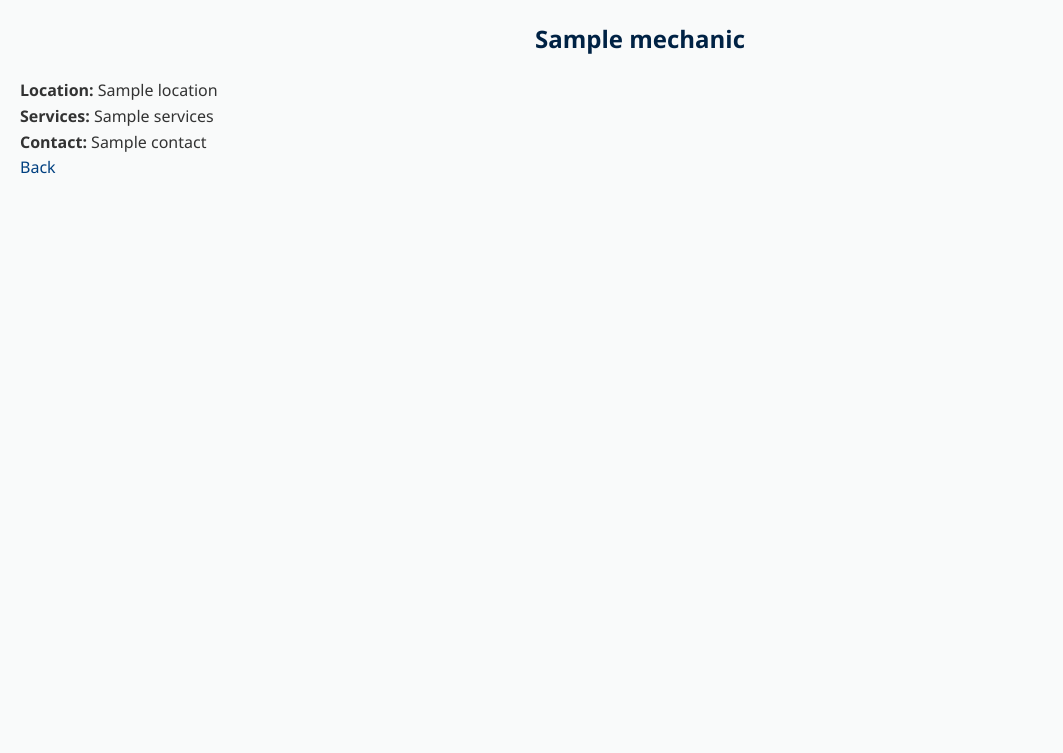
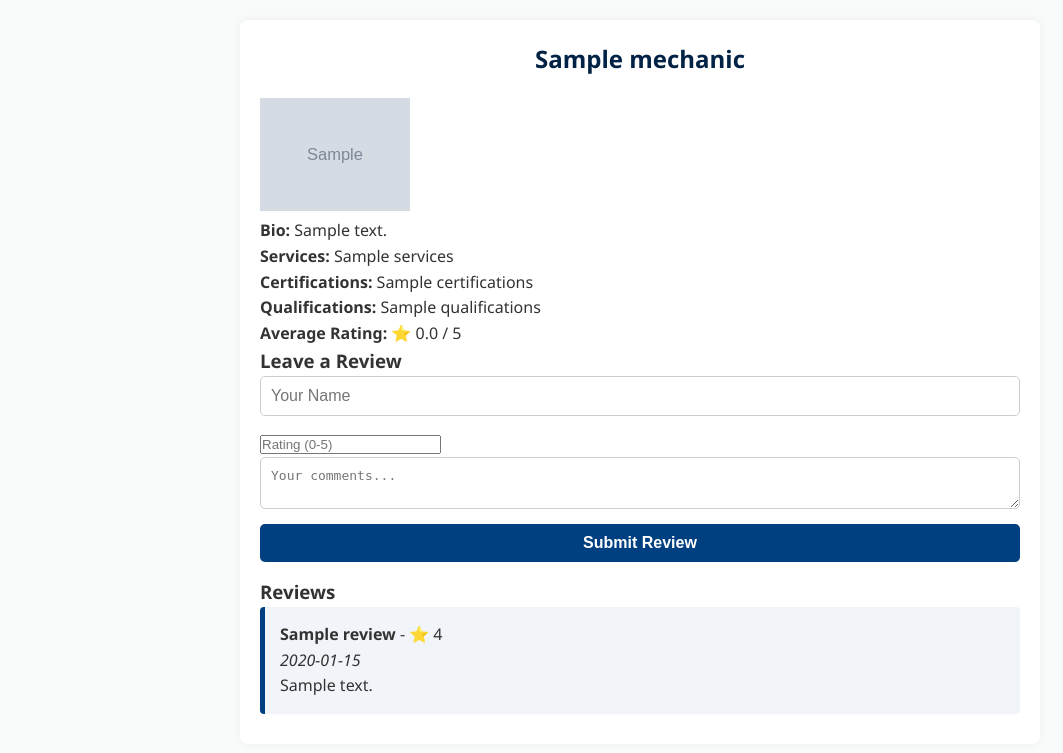
Before and after one commit to defeaz/aviation-mechanics-app, a Python web app: template templates/mechanic_detail.html in a window 1280 px wide. Shown: the top 753 px of the page, without its empty margins (0-1063 px from the left). Run offline with Jinja, Linux system fonts and the light colour scheme; the template is opened without the code that fills it: most values are stand-ins (such as "Sample title", 1, 10 or a date in 2020); grey boxes marked "Sample" are stand-in pictures.

Commit message:
Update mechanic_detail.html

```diff
--- a/templates/mechanic_detail.html
+++ b/templates/mechanic_detail.html
@@ -1,12 +1,34 @@
 <!DOCTYPE html>
 <html>
 <head><link rel="stylesheet" href="{{ url_for('static', filename='style.css') }}">
-<title>{{ mechanic.name }}</title></head>
-<body>
+<div class="container">
     <h2>{{ mechanic.name }}</h2>
-    <p><strong>Location:</strong> {{ mechanic.location }}</p>
+    <img src="{{ mechanic.photo_url or '/static/default.jpg' }}" width="150">
+    <p><strong>Bio:</strong> {{ mechanic.bio }}</p>
     <p><strong>Services:</strong> {{ mechanic.services }}</p>
-    <p><strong>Contact:</strong> {{ mechanic.contact }}</p>
-    <a href="/">Back</a>
+    <p><strong>Certifications:</strong> {{ mechanic.certifications }}</p>
+    <p><strong>Qualifications:</strong> {{ mechanic.qualifications }}</p>
+    <p><strong>Average Rating:</strong> ⭐ {{ '%.1f' % avg_rating }} / 5</p>
+
+    <h3>Leave a Review</h3>
+    <form method="POST" action="{{ url_for('submit_review', mechanic_id=mechanic.id) }}">
+        <input type="text" name="reviewer_name" placeholder="Your Name" required>
+        <input type="number" step="0.1" name="rating" placeholder="Rating (0-5)" required>
+        <textarea name="comment" placeholder="Your comments..." required></textarea>
+        <button type="submit">Submit Review</button>
+    </form>
+
+    <h3>Reviews</h3>
+    <ul>
+        {% for review in reviews %}
+        <li>
+            <strong>{{ review.reviewer_name }}</strong> - ⭐ {{ review.rating }}<br>
+            <em>{{ review.created_at.strftime('%Y-%m-%d') }}</em><br>
+            {{ review.comment }}
+        </li>
+        {% endfor %}
+    </ul>
+</div>
+
 </body>
 </html>
```
